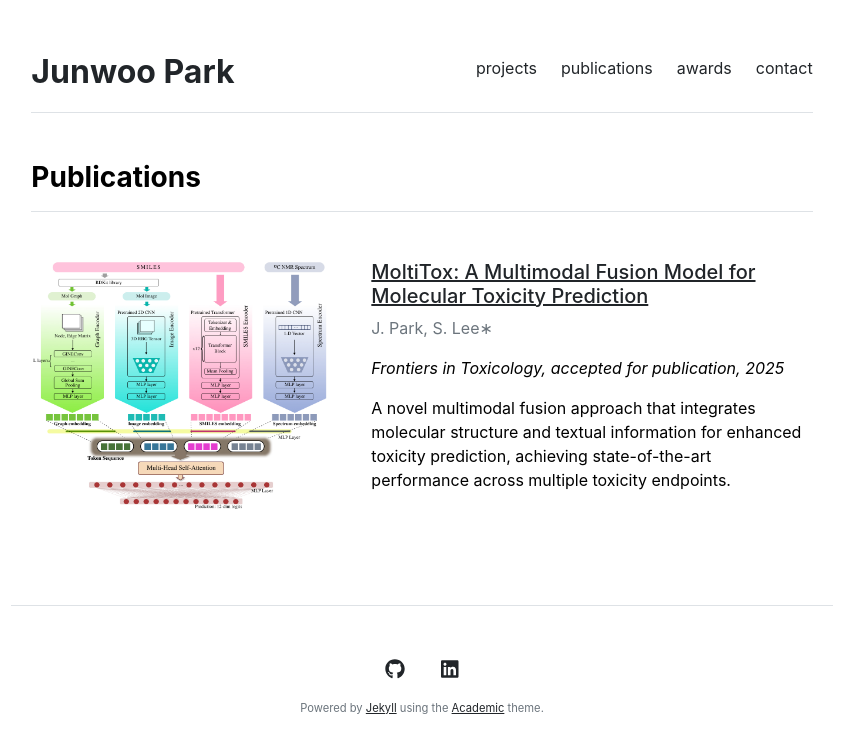
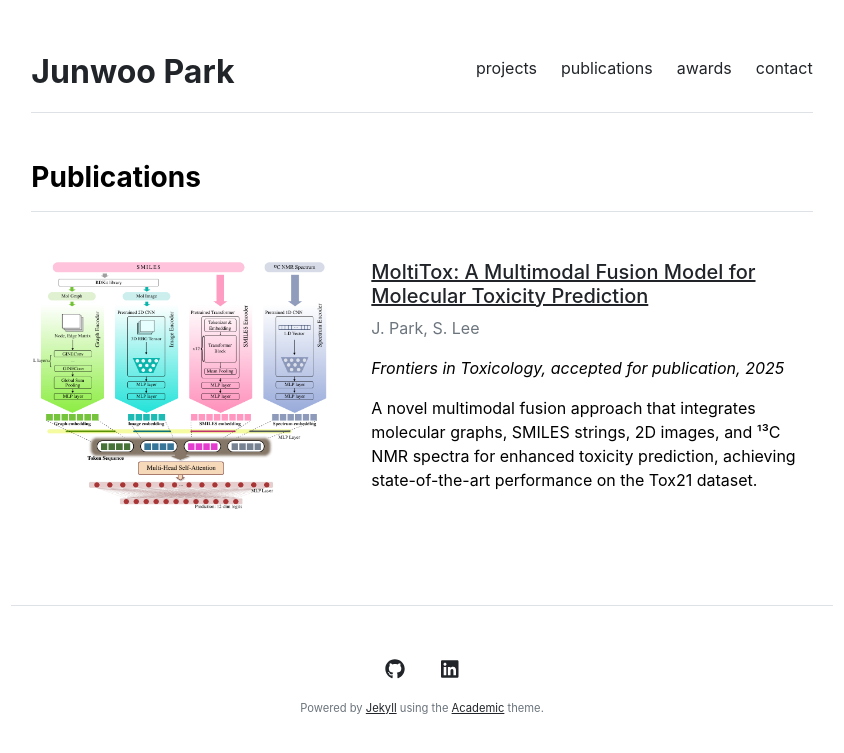
Before and after one commit to junwoop0/junwoop0.github.io, a Jekyll site: the page built from publications.md, in a window 1280 px wide. Shown: the top 753 px of the page, without its empty margins (218-1062 px from the left). Built offline with Jekyll 4.4.1, drawn with Linux system fonts in a browser that asks for light colours.

Commit message:
update profile

```diff
--- a/_data/publications.yml
+++ b/_data/publications.yml
@@ -1,15 +1,15 @@
 featured:
 - title: 'MoltiTox: A Multimodal Fusion Model for Molecular Toxicity Prediction'
-  authors: 'J. Park, S. Lee∗'
+  authors: 'J. Park, S. Lee'
   venue: 'Frontiers in Toxicology, accepted for publication, 2025'
-  description: 'A novel multimodal fusion approach that integrates molecular structure and textual information for enhanced toxicity prediction, achieving state-of-the-art performance across multiple toxicity endpoints.'
+  description: 'A novel multimodal fusion approach that integrates molecular graphs, SMILES strings, 2D images, and ¹³C NMR spectra for enhanced toxicity prediction, achieving state-of-the-art performance on the Tox21 dataset.'
   image: '/assets/img/MoltiTox.jpg'
   url: '#'
 
 index:
 - title: 'MoltiTox: A Multimodal Fusion Model for Molecular Toxicity Prediction'
-  authors: 'J. Park, S. Lee∗'
+  authors: 'J. Park, S. Lee'
   venue: 'Frontiers in Toxicology, accepted for publication, 2025'
-  description: 'A novel multimodal fusion approach that integrates molecular structure and textual information for enhanced toxicity prediction, achieving state-of-the-art performance across multiple toxicity endpoints.'
+  description: 'A novel multimodal fusion approach that integrates molecular graphs, SMILES strings, 2D images, and ¹³C NMR spectra for enhanced toxicity prediction, achieving state-of-the-art performance on the Tox21 dataset.'
   image: '/assets/img/MoltiTox.jpg'
   url: '#'
```
